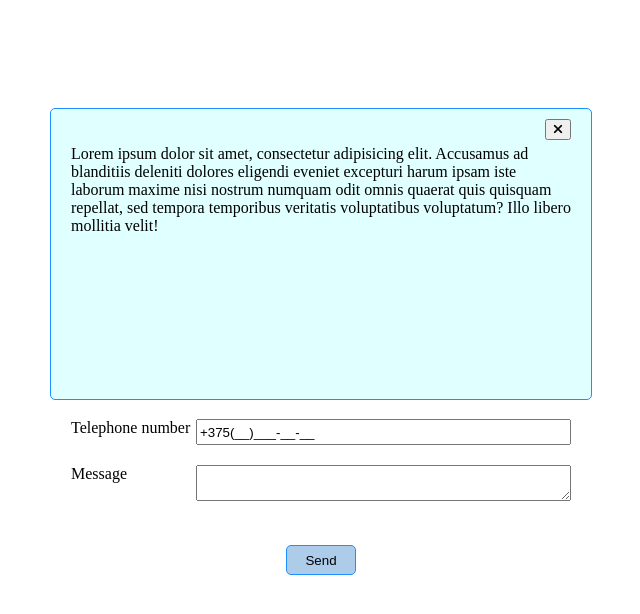
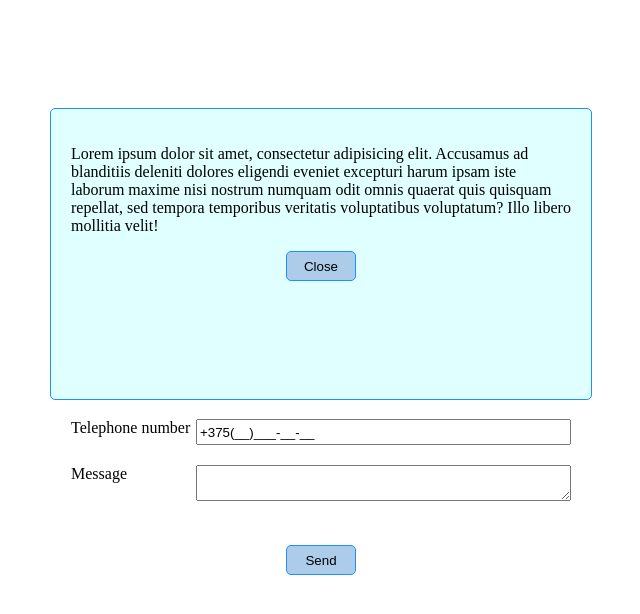
Before and after one commit to kalibria/form_and_modalWindow, a website built with webpack: page src/index.html in a window 1280 px wide. Both pictures are taken after a click on the button "Open". Shown: the whole page, without its empty margins (319-959 px from the left). Built offline with nearby package versions, Linux system fonts and the light colour scheme.

Commit message:
changed close button

```diff
--- a/src/index.html
+++ b/src/index.html
@@ -11,10 +11,10 @@
 <body class="body">
     <div class="wrapperWindow" id="modelWindow">
         <div class="modalWindow"  >
-            <div class="modalWindow__closeIcon">
-                <button id="closeButton"><i class="fa-solid fa-xmark"></i></button>
+            <p>Lorem ipsum dolor sit amet, consectetur adipisicing elit. Accusamus ad blanditiis deleniti dolores eligendi eveniet excepturi harum ipsam iste laborum maxime nisi nostrum numquam odit omnis quaerat quis quisquam repellat, sed tempora temporibus veritatis voluptatibus voluptatum? Illo libero mollitia velit!</p>
+            <div class="modalWindow__closeButton">
+                <button id="closeButton" class="button">Close</button>
             </div>
-            <p>Lorem ipsum dolor sit amet, consectetur adipisicing elit. Accusamus ad blanditiis deleniti dolores eligendi eveniet excepturi harum ipsam iste laborum maxime nisi nostrum numquam odit omnis quaerat quis quisquam repellat, sed tempora temporibus veritatis voluptatibus voluptatum? Illo libero mollitia velit!</p>
         </div>
     </div>
     <main class="main">
--- a/src/styles/styles.scss
+++ b/src/styles/styles.scss
@@ -20,12 +20,11 @@
   margin: 20% auto;
   padding: 20px;
   background-color: lightcyan;
-  position: relative;
+  display: flex;
+  flex-direction: column;
 
-  &__closeIcon {
-    position: absolute;
-    top:10px;
-    right: 20px;
+  &__closeButton {
+    align-self: center;
   }
 }
 
```
